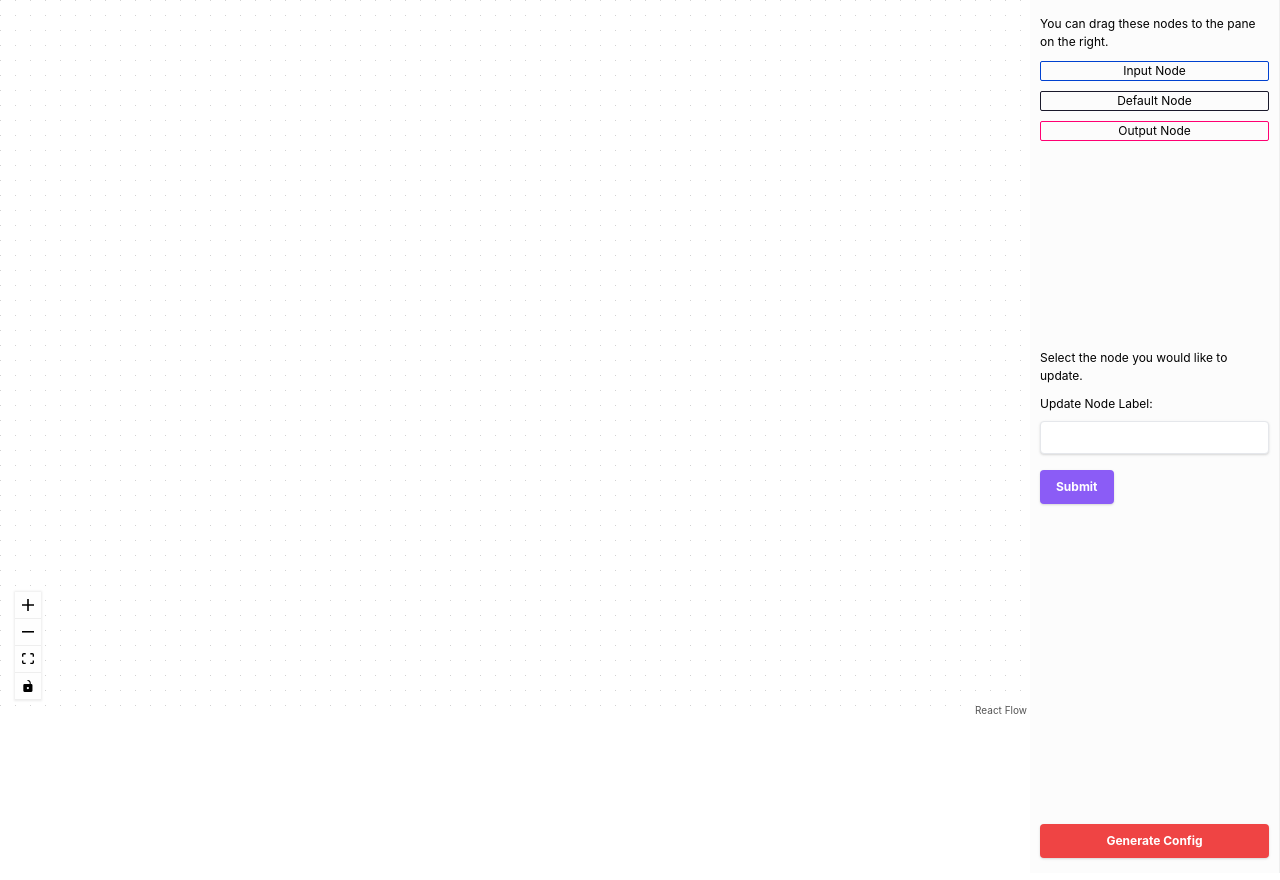
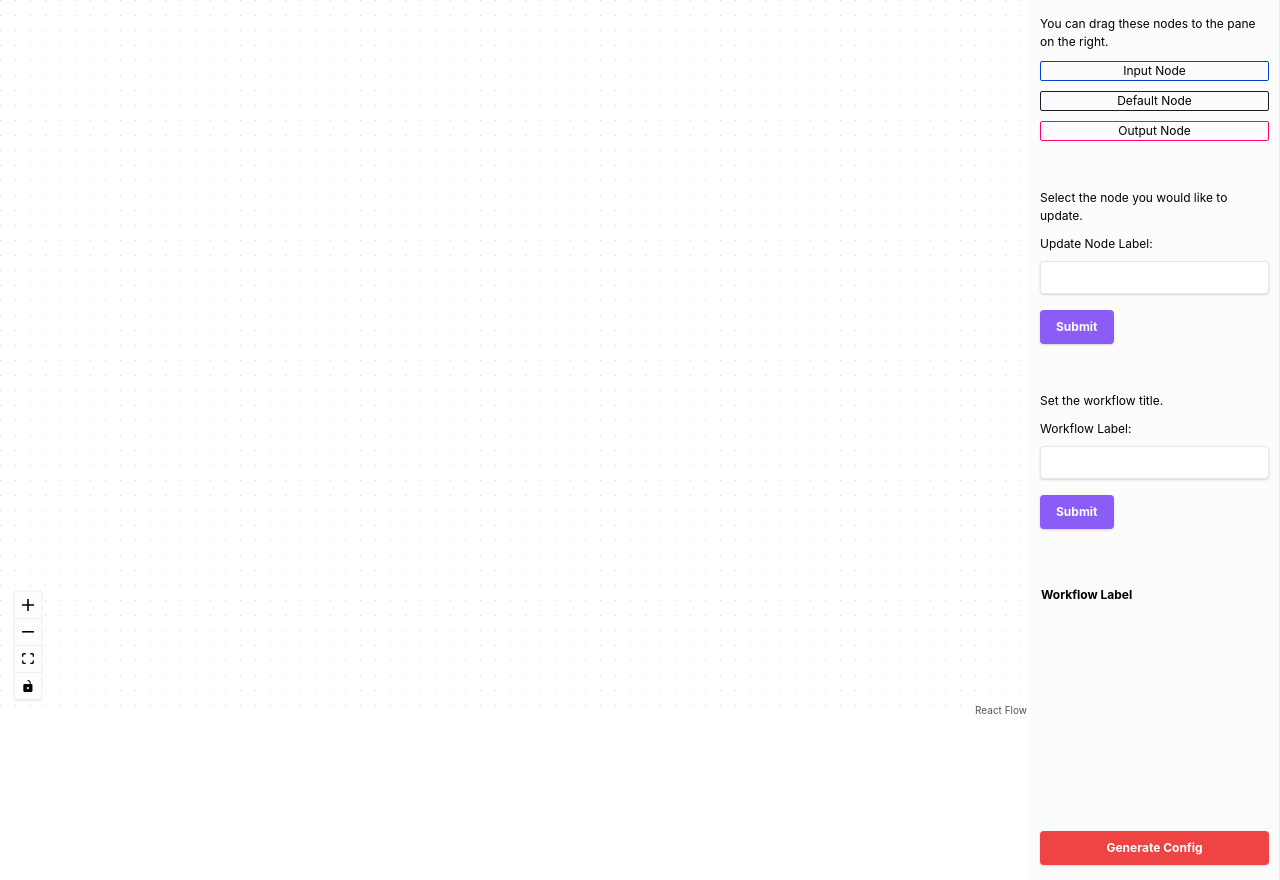
Before and after one commit to hamza15/visualize-ci, a React (Create React App) app: page / in a window 1280 px wide. Built offline with nearby package versions, Linux system fonts and the light colour scheme.

Commit message:
mvp ready

```diff
--- a/package.json
+++ b/package.json
@@ -10,7 +10,8 @@
     "react-dom": "^17.0.2",
     "react-flow-renderer": "^9.6.0",
     "react-scripts": "4.0.3",
-    "web-vitals": "^1.1.2"
+    "web-vitals": "^1.1.2",
+    "yaml": "^1.10.2"
   },
   "scripts": {
     "start": "react-scripts start",
--- a/src/components/Config.js
+++ b/src/components/Config.js
@@ -1,9 +1,69 @@
 import { React } from 'react'
+import YAML from 'yaml'
 
-const Config = () => {
+const Config = (props) => {
+
+    const jsonObject = {
+        version: "2.1",
+        jobs: {
+        },
+        workflows: {
+        }
+    }
+
+    function isConnector(connector) {
+        if ('source' in connector) {
+            return false
+        }
+        return connector
+    }
+
+    const elements = props.elements
+    let jobNames = elements.filter(isConnector)
+    console.log(jobNames)
+    let jobs = []
+    // const jobNames = props.elements
+    let count = 0
+    jobNames.forEach((x, i) => {
+            let jobName = `${x.data.label}`
+
+            //job addition
+            if (jobName in jsonObject.jobs) {
+                jobName = jobName + `${count++}`
+            }
+            jobs.push(jobName)
+            jsonObject.jobs[jobName] = {
+                "docker": [
+                    {
+                        "image": "circleci/ruby:2.4-node"
+                    }
+                ],
+                "steps": [
+                    "checkout",
+                    {
+                        "run": "echo \"Hello World\""
+                    }
+                ]
+            }
+
+            //workflow addition
+            jsonObject.workflows[props.workflowName] = {
+                "jobs" : jobs
+            }
+        }
+    )
+
+    const doc = new YAML.Document();
+    doc.contents = jsonObject;
+
     return (
         <div>
-            <h1>Generated Config</h1>
+            {/* <h1>{mapJobs}</h1> */}
+            {/* <div className="mt-28"><pre>{JSON.stringify(jsonObject, null, 2) }</pre></div> */}
+
+
+            <div><pre>{YAML.stringify(doc, null, 2)}</pre></div>
+
         </div>
     )
 }
--- a/src/components/DrawPipeline.js
+++ b/src/components/DrawPipeline.js
@@ -31,6 +31,7 @@ const DrawPipeline = () => {
     const [elements, setElements] = useState(initialElements)
     const [nodeId, setNodeId] = useState("")
     const [nodeName, setNodeName] = useState("");
+    const [workflowName, setWorkflowName] = useState("")
     const [config, setConfig] = useState(false)
 
     const onElementsRemove = (elementsToRemove) =>
@@ -71,6 +72,11 @@ const DrawPipeline = () => {
         setNodeName(e.target[0].value)
     }
 
+    const setWorkflow = (e) => {
+        e.preventDefault()
+        setWorkflowName(e.target[0].value)
+    }
+
     const generateConfig = () => {
         setConfig(!config)
     }
@@ -92,9 +98,9 @@ const DrawPipeline = () => {
       }, [nodeName]);
 
     useEffect(() => {
-        console.log(config)
+        // console.log(config)
       },
-      [nodeId, config])
+      [nodeId, config, workflowName])
 
 
     return config === false ? (
@@ -119,12 +125,12 @@ const DrawPipeline = () => {
                             />
                         </ReactFlow>
                         </div>
-                    <Sidebar updateNode={updateNode} generateConfig={generateConfig}/>
+                    <Sidebar updateNode={updateNode} generateConfig={generateConfig} setWorkflow={setWorkflow} workflowName={workflowName}/>
                 </ReactFlowProvider>
         </div>
         </div>
     ) : (
-        <Config />
+        <Config elements={elements} workflowName={workflowName}/>
     )
 }
 
--- a/src/components/Sidebar.js
+++ b/src/components/Sidebar.js
@@ -9,6 +9,12 @@ const Sidebar = (props) => {
     const onSubmit = (e) => {
       e.preventDefault();
       props.updateNode(e)
+      e.target.reset();
+    }
+
+    const setWorkflowName = (e) => {
+      e.preventDefault();
+      props.setWorkflow(e)
       e.target.reset();
     }
 
@@ -30,19 +36,43 @@ const Sidebar = (props) => {
         </div>
 
         <div>
-        <div className="mt-52 description">Select the node you would like to update.</div>
+        <div className="mt-12 description">Select the node you would like to update.</div>
           <form onSubmit={onSubmit}>
             <label>
               Update Node Label:
-              <input className="mt-2 shadow appearance-none border rounded w-full py-2 px-3 text-gray-700 leading-tight focus:outline-none focus:shadow-outline" type="text" name="name" />
+              <input pattern="^\S+$" className="mt-2 shadow appearance-none border rounded w-full py-2 px-3 text-gray-700 leading-tight focus:outline-none focus:shadow-outline" type="text" name="name" />
             </label>
             <input type="submit" value="Submit" className="mt-4 shadow bg-purple-500 hover:bg-purple-400 focus:shadow-outline focus:outline-none text-white font-bold py-2 px-4 rounded"/>
           </form>
         </div>
 
+        <div className="mt-12 description">Set the workflow title.</div>
+          <form onSubmit={setWorkflowName}>
+            <label>
+              Workflow Label:
+              <input pattern="^\S+$" required className="mt-2 shadow appearance-none border rounded w-full py-2 px-3 text-gray-700 leading-tight focus:outline-none focus:shadow-outline" type="text" name="name" />
+            </label>
+            <input type="submit" value="Submit" className="mt-4 shadow bg-purple-500 hover:bg-purple-400 focus:shadow-outline focus:outline-none text-white font-bold py-2 px-4 rounded"/>
+          </form>
+
+          <table className="mt-14 table-fixed">
+          <thead>
+            <tr>
+              <th>Workflow Label</th>
+            </tr>
+          </thead>
+            <tbody>
+              <tr>
+                <td>{props.workflowName}</td>
+              </tr>
+            </tbody>
+          </table>
+
         <div className="static">
-        <button onClick={onClick} className="mt-80 shadow bg-red-500 hover:bg-black w-full focus:shadow-outline focus:outline-none text-white font-bold py-2 px-4 rounded">Generate Config</button>
+          <button onClick={onClick} className="mt-56 shadow bg-red-500 hover:bg-black w-full focus:shadow-outline focus:outline-none text-white font-bold py-2 px-4 rounded">Generate Config</button>
         </div>
+
+
       </aside>
     );
 };
```
Also changed, not shown: 1 other file (tests, documents, lock files or other folders).
